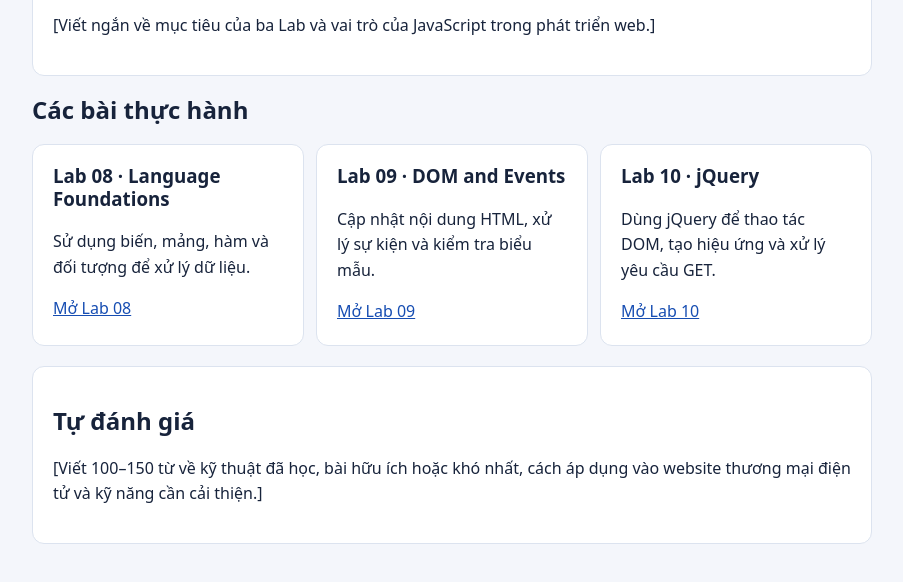
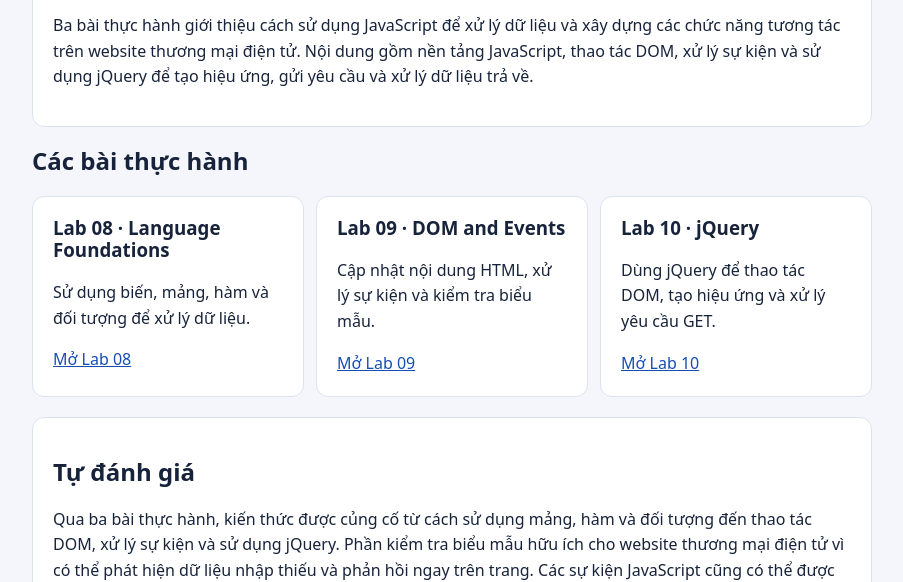
Before and after one commit to PhamDinhQuangg/ecommerce-ui-improvement, a plain HTML site: page JavaScript-Labs/index.html in a window 1280 px wide. Shown: the part 218-800 px from the top of the page, without its empty margins (188-1091 px from the left). Drawn offline with Linux system fonts and the light colour scheme.

Commit message:
Revise lab objectives and self-assessment sections
Updated the content to provide a detailed overview of the labs and the role of JavaScript in web development.

```diff
--- a/JavaScript-Labs/index.html
+++ b/JavaScript-Labs/index.html
@@ -44,7 +44,10 @@
           <a href="https://github.com/PhamDinhQuangg">GitHub cá nhân</a>
         </div>
       </div>
-      <p>[Viết ngắn về mục tiêu của ba Lab và vai trò của JavaScript trong phát triển web.]</p>
+      <p>Ba bài thực hành giới thiệu cách sử dụng JavaScript để xử lý dữ liệu
+và xây dựng các chức năng tương tác trên website thương mại điện tử.
+Nội dung gồm nền tảng JavaScript, thao tác DOM, xử lý sự kiện và sử dụng
+jQuery để tạo hiệu ứng, gửi yêu cầu và xử lý dữ liệu trả về.</p>
     </header>
 
     <section aria-labelledby="labs-heading">
@@ -70,8 +73,16 @@
 
     <section class="summary">
       <h2>Tự đánh giá</h2>
-      <p>[Viết 100–150 từ về kỹ thuật đã học, bài hữu ích hoặc khó nhất,
-        cách áp dụng vào website thương mại điện tử và kỹ năng cần cải thiện.]</p>
+      <p>Qua ba bài thực hành, kiến thức được củng cố từ cách sử dụng mảng,
+hàm và đối tượng đến thao tác DOM, xử lý sự kiện và sử dụng jQuery.
+Phần kiểm tra biểu mẫu hữu ích cho website thương mại điện tử vì có
+thể phát hiện dữ liệu nhập thiếu và phản hồi ngay trên trang. Các
+sự kiện JavaScript cũng có thể được dùng để cập nhật số lượng sản phẩm
+trong giỏ hàng hoặc thay đổi thông tin khi khách chọn biến thể.
+Phần khó nhất là xử lý yêu cầu GET vì cần tính đến cả trường hợp
+nhận được dữ liệu và trường hợp yêu cầu thất bại. Cần luyện thêm
+cách dùng DevTools để xác định lỗi và kiểm tra hành vi của trang
+trên trình duyệt.</p>
     </section>
   </main>
 </body>
```
